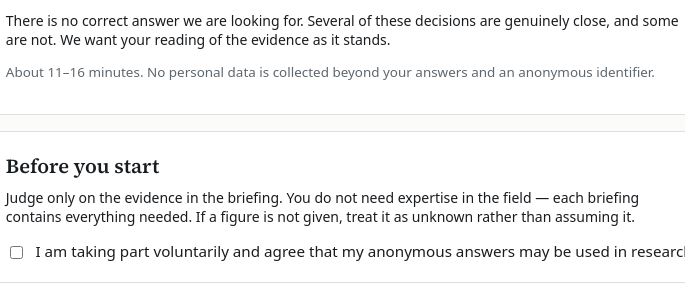
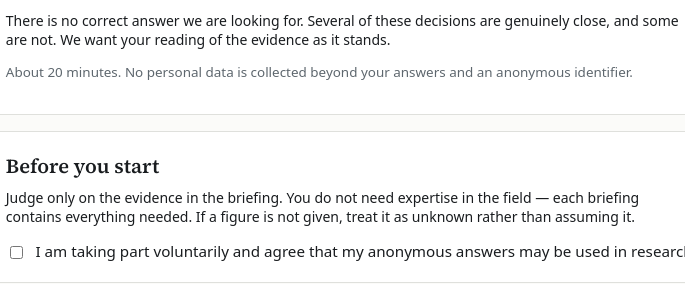
Before and after one commit to ptomaszewska/HoldSway-survey, a plain HTML site: page index.html in a window 1280 px wide. Shown: the part 306-590 px from the top of the page, 288-973 px from the left. Drawn offline with Linux system fonts and the light colour scheme.

Commit message:
State survey duration as about 20 minutes
Co-Authored-By: Claude Opus 5 <noreply@anthropic.com>

```diff
--- a/index.html
+++ b/index.html
@@ -155,7 +155,7 @@ function renderIntro(){
     judgement, then on a five-point scale.</p>
     <p>There is no correct answer we are looking for. Several of these decisions are genuinely close,
     and some are not. We want your reading of the evidence as it stands.</p>
-    <p class="meta">About ${Math.round(block.length * 1.2)}–${Math.round(block.length * 1.8)} minutes.
+    <p class="meta">About 20 minutes.
     No personal data is collected beyond your answers and an anonymous identifier.</p>
   </div>
   <div class="card">
```
